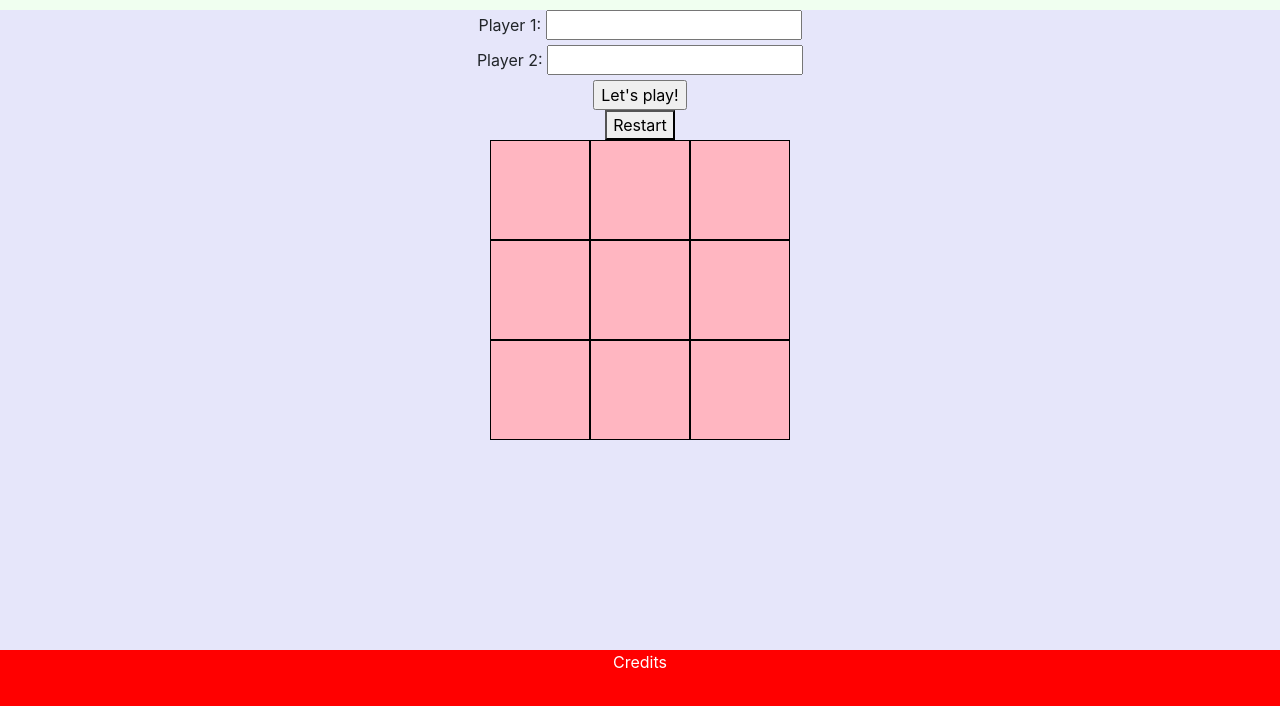
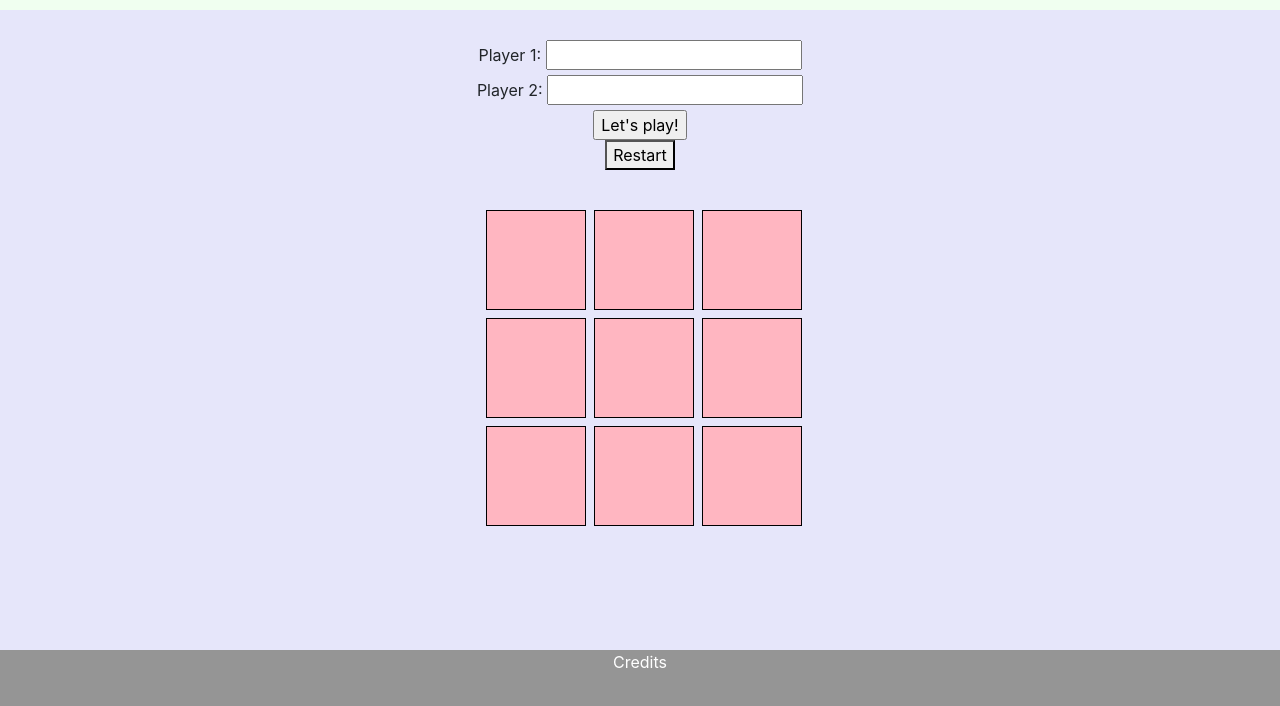
Before and after one commit to SantiagoGuerra/tic-tac-toe-javascript, a website: page index.html in a window 1280 px wide. Shown: the part 70-776 px from the top of the page. Drawn offline with nearby package versions, Linux system fonts and the light colour scheme.

Commit message:
styled added

```diff
--- a/styles/main.css
+++ b/styles/main.css
@@ -9,26 +9,39 @@ header{
 
 main{
   background-color: lavender;
-  height: 80vh
+  height: 80vh;
+  padding-top: 30px;
 }
 
 footer{
   background-color: khaki;
 }
 
-.gameboard > div{
+.box {
   height: 100px;
   width: 100px;
   background-color: lightpink;
   border: 1px solid black;
+  transition: background 1s ease-in-out;
+  margin-left: 8px;
+  margin-bottom: 8px;
 }
 
+/* .box:hover {
+  background: rgb(216, 55, 55);
+} */
+
 .gameboard{
-  height: 300px;
-  width: 300px;
+  height: 324px;
+  width: 324px;
   display: flex;
   flex-wrap:  wrap;
   margin: auto;
+  margin-top: 40px
+}
+
+.box-check {
+  background: yellowgreen;
 }
 
 footer {
@@ -36,7 +49,7 @@ footer {
   left: 0;
   bottom: 0;
   width: 100%;
-  background-color: red;
+  background-color: rgb(149, 149, 149);
   color: white;
   text-align: center;
   height: 10vh;
```
